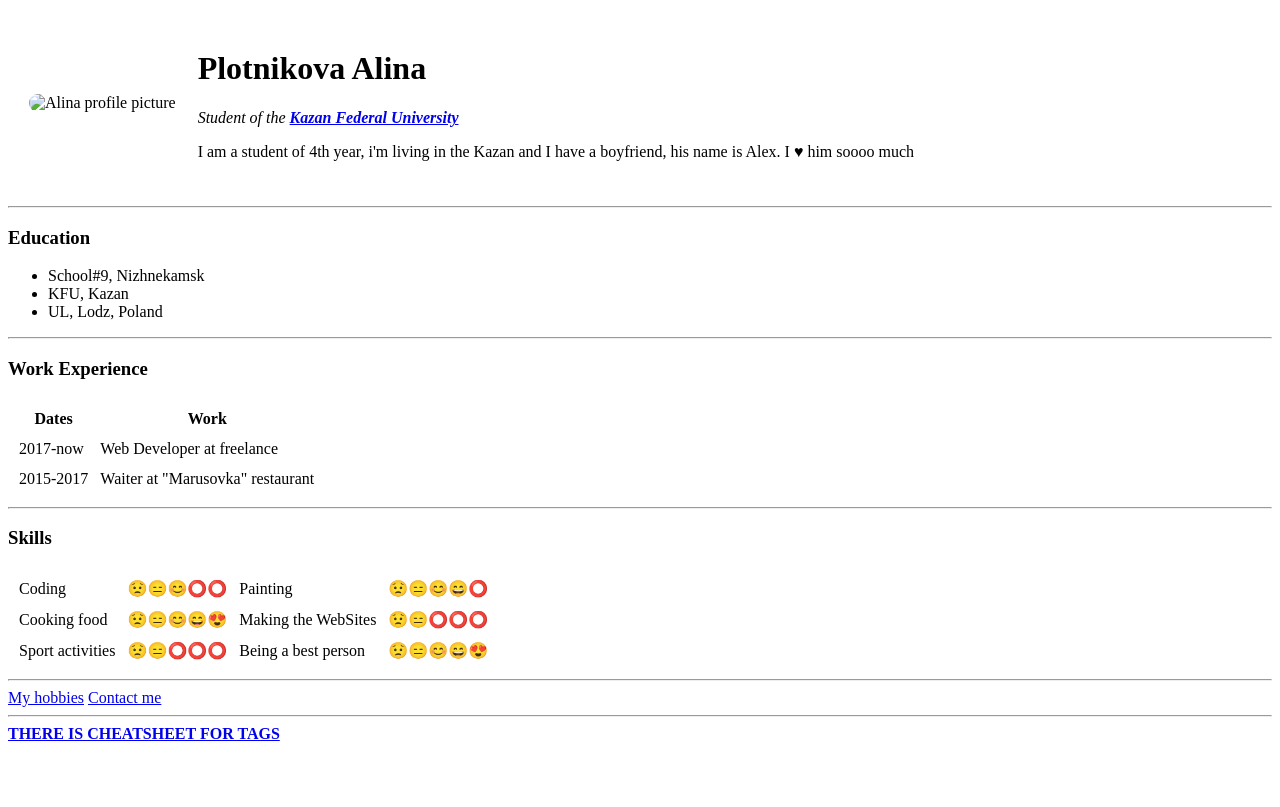
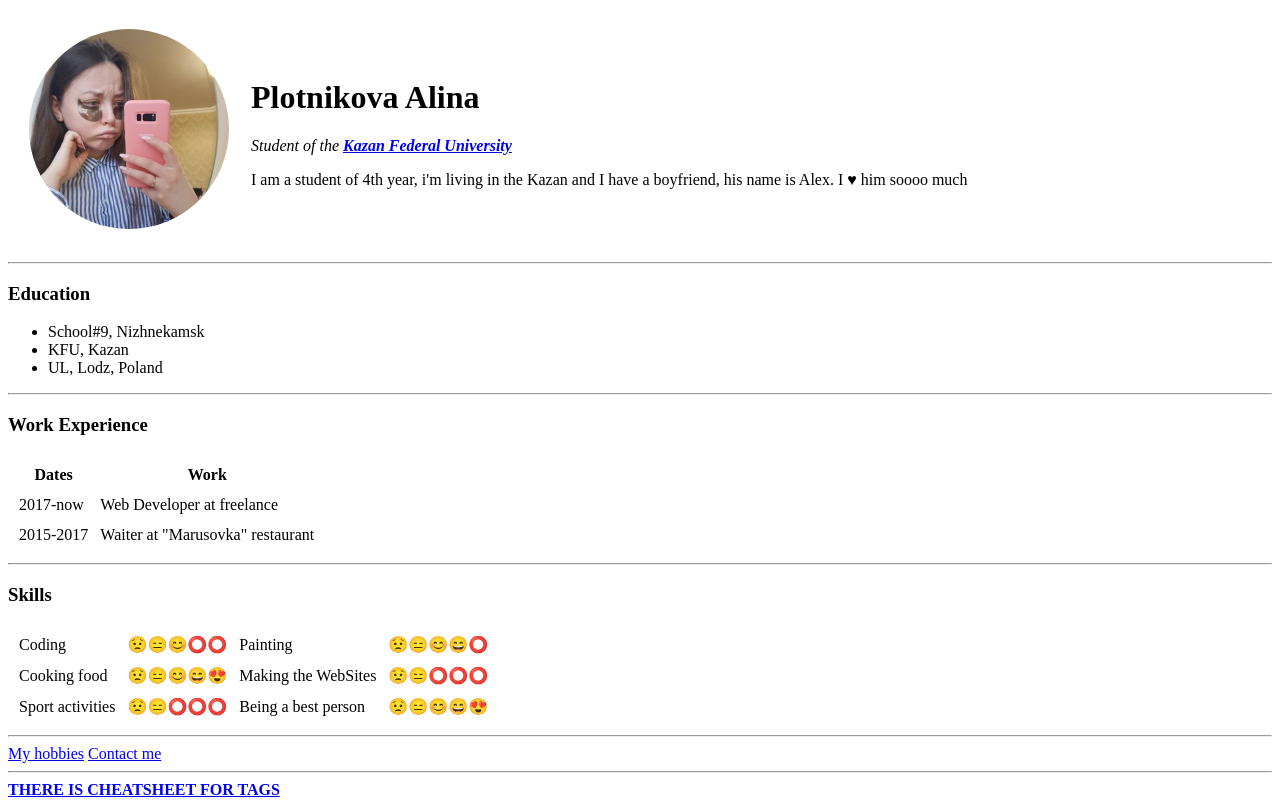
Before and after one commit to AlinaPlotnikova/cv, a plain HTML site: page index.html in a window 1280 px wide. Drawn offline with Linux system fonts and the light colour scheme.

Commit message:
edit the pfoto

```diff
--- a/index.html
+++ b/index.html
@@ -19,7 +19,7 @@
 <body>
   <table cellspacing="20">
     <tr>
-      <td><img src="image/0pjUTRMv_400x400.jpg" alt="Alina profile picture" class="round" width="200" height="200"></td>
+      <td><img src="0pjUTRMv_400x400.jpg" alt="Alina profile picture" class="round" width="200" height="200"></td>
       <td><h1>Plotnikova Alina</h1>
       <p><em>Student of the  <strong><a href="https://kpfu.ru/">Kazan Federal University</a></strong></em></p>
       <p>I am a student of 4th year, i'm living in the Kazan and I have a boyfriend, his name is Alex. I ♥ him soooo much</p></td>
```
